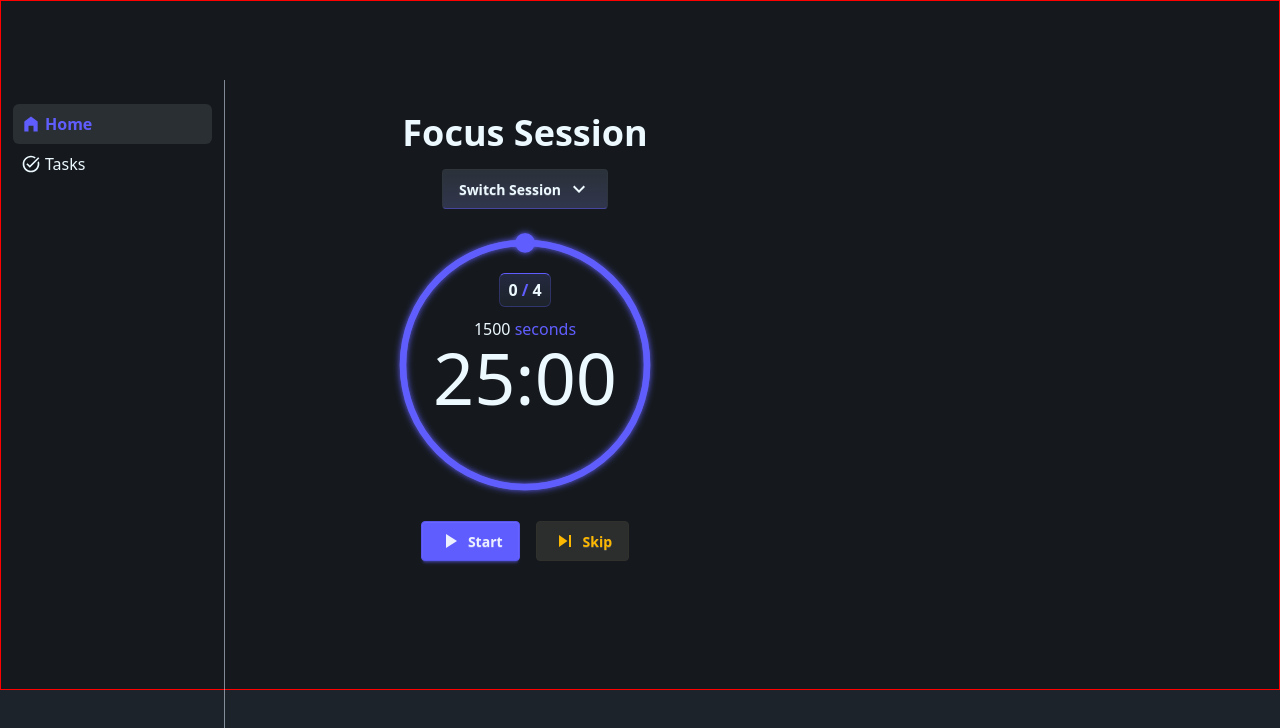
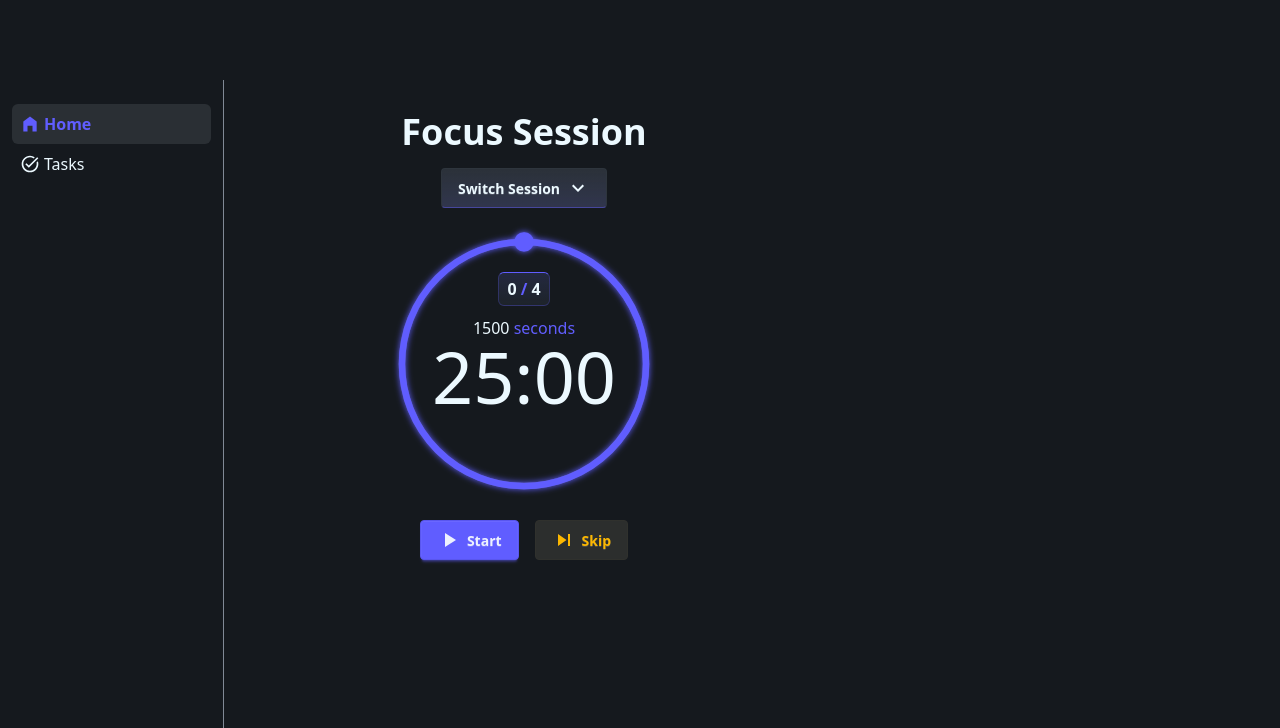
Before and after one commit to elixer-prince/elixer-focus-next, a Next.js app: page / in a window 1280 px wide. Shown: the top 728 px of the page. Built offline with nearby package versions, Linux system fonts and the light colour scheme.

Commit message:
fix(app): remove debug border and add bg-color to html instead of body

```diff
--- a/app/layout.tsx
+++ b/app/layout.tsx
@@ -9,8 +9,8 @@ export const metadata: Metadata = {
 
 const RootLayout = ({ children }: Readonly<PropsWithChildren>) => {
   return (
-    <html lang="en-JM">
-      <body className="bg-base-300 debug-border antialiased">
+    <html lang="en-JM" className="bg-base-300">
+      <body className="antialiased">
         <AppThemeProvider>{children}</AppThemeProvider>
       </body>
     </html>
```
